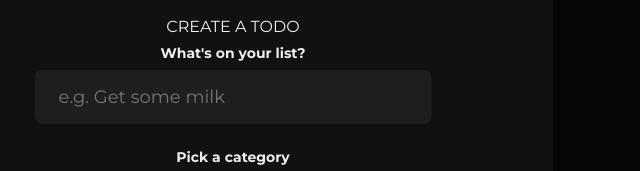
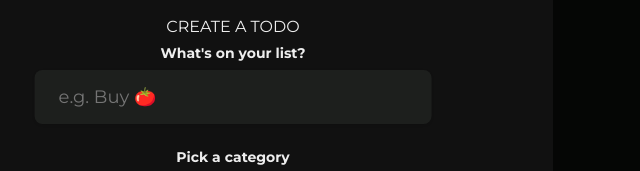
Before and after one commit to shadow-slave/todolist, a plain HTML site: page index.html in a window 1280 px wide. Shown: the part 243-414 px from the top of the page, 87-727 px from the left. Drawn offline with Linux system fonts and the light colour scheme.

Commit message:
Update index.html

```diff
--- a/index.html
+++ b/index.html
@@ -36,7 +36,7 @@
                     <form id="new-todo-form">
                         <!-- Todo Content Input -->
                         <h4>What's on your list?</h4>
-                        <input type="text" placeholder="e.g. Get some milk" id="content" required />
+                        <input type="text" placeholder="e.g. Buy 🍅" id="content" required />
 
                         <!-- Category Selection -->
                         <h4>Pick a category</h4>
```
